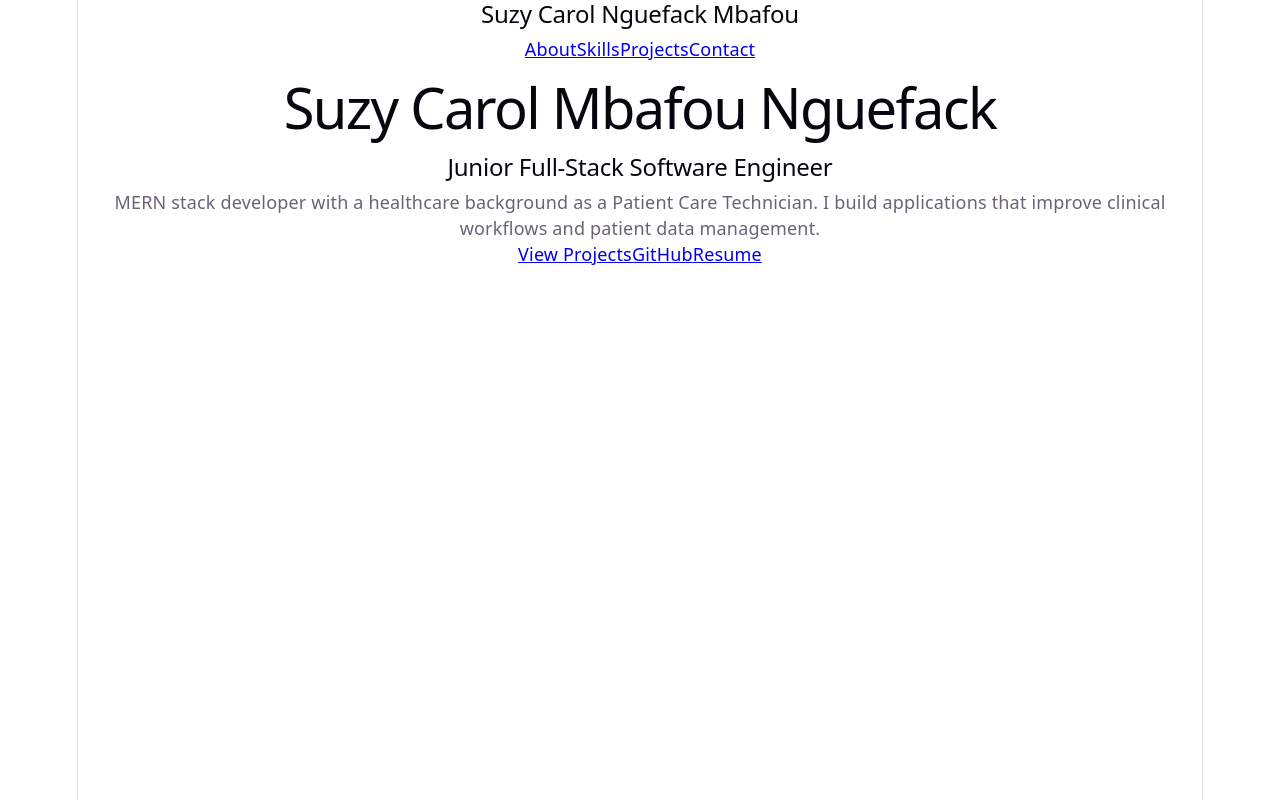
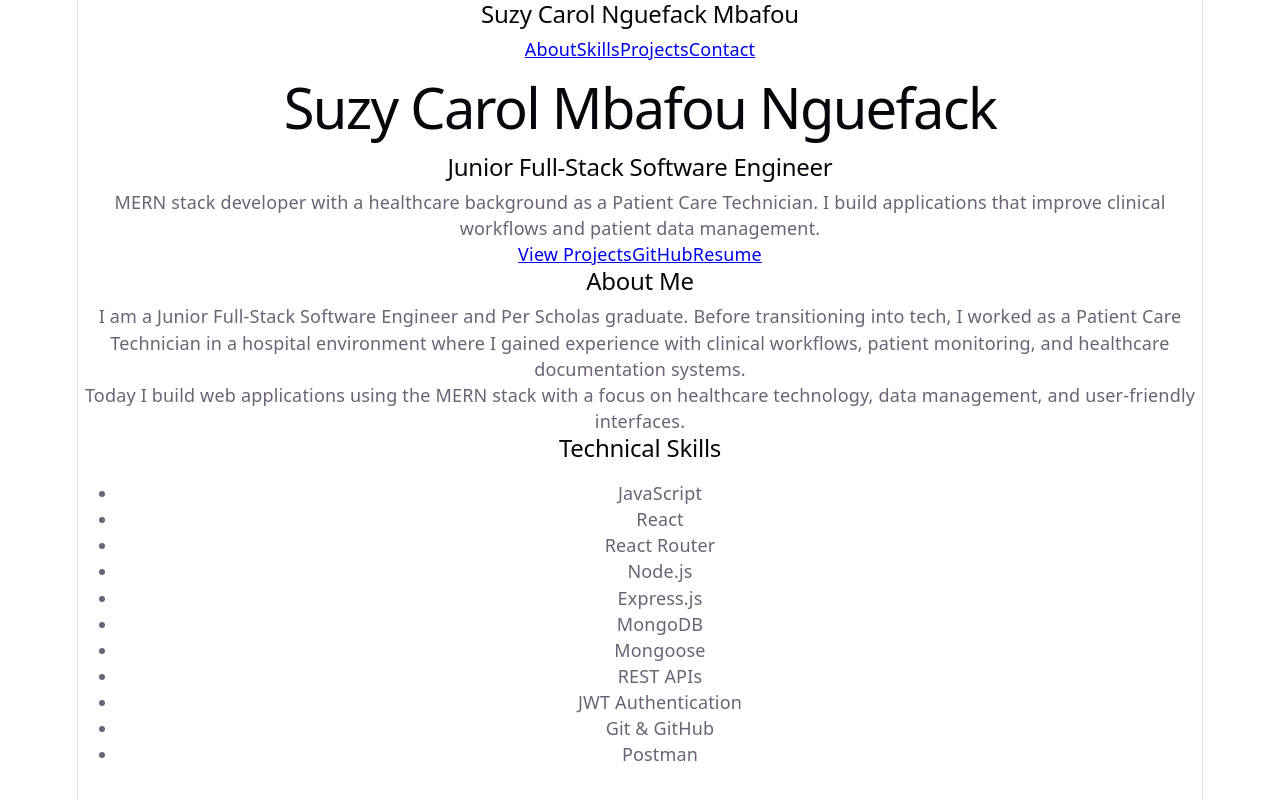
Before and after one commit to mbafousu/Portfolio, a React app: page / in a window 1280 px wide. Built offline with nearby package versions, Linux system fonts and the light colour scheme; the HTML template or start-up script is replaced by a standard one.

Commit message:
Add Skills section

```diff
--- a/src/App.jsx
+++ b/src/App.jsx
@@ -1,11 +1,16 @@
 import Navbar from "./components/Navbar";
 import Hero from "./components/Hero";
+import About from "./components/About";
+import Skills from "./components/Skills";
+
 
 function App() {
   return (
     <>
       <Navbar />
       <Hero />
+       <About />
+      <Skills />
       </>
   );
 }
--- /dev/null
+++ b/src/components/Skills.jsx
@@ -0,0 +1,23 @@
+export default function Skills() {
+  return (
+    <section id="skills">
+
+      <h2>Technical Skills</h2>
+
+      <ul>
+        <li>JavaScript</li>
+        <li>React</li>
+        <li>React Router</li>
+        <li>Node.js</li>
+        <li>Express.js</li>
+        <li>MongoDB</li>
+        <li>Mongoose</li>
+        <li>REST APIs</li>
+        <li>JWT Authentication</li>
+        <li>Git & GitHub</li>
+        <li>Postman</li>
+      </ul>
+
+    </section>
+  );
+}
```
